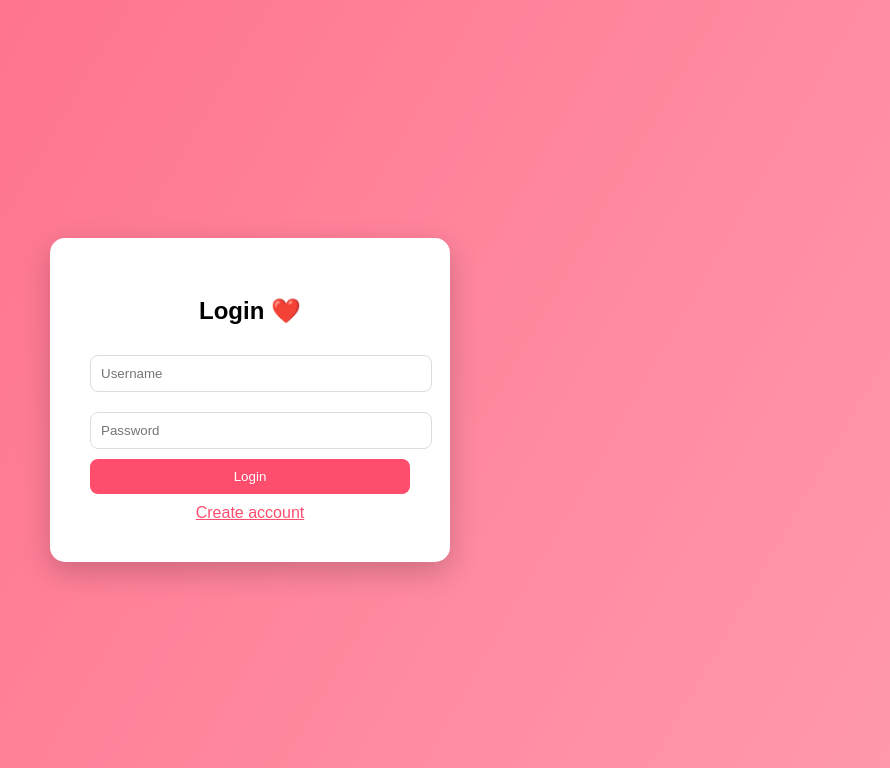
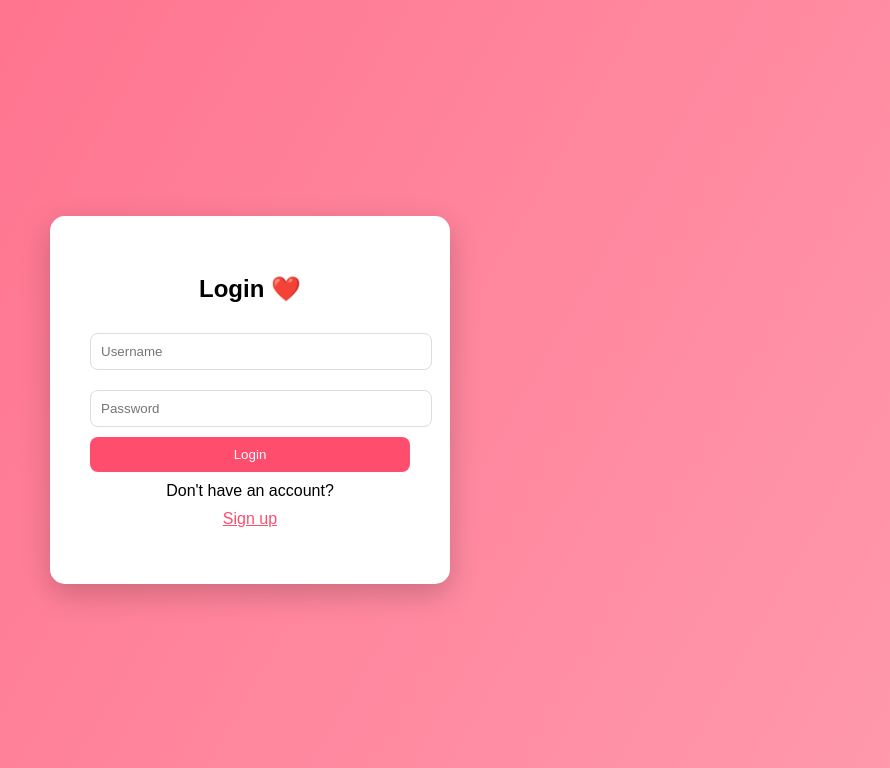
Before and after one commit to beenzuh20-rgb/soulmatch, a Flask app: template templates/login.html in a window 1280 px wide. Shown: the top 768 px of the page, without its empty margins (390-1280 px from the left). Run offline with Flask 3, Linux system fonts and the light colour scheme; the template is opened without the code that fills it, so the values that code supplies are empty.

Commit message:
Update login.html

```diff
--- a/templates/login.html
+++ b/templates/login.html
@@ -68,7 +68,10 @@
         <button type="submit">Login</button>
     </form>
 
-    <a href="/signup">Create account</a>
+   <p style="text-align:center; margin-top:10px;">
+    Don't have an account?
+    <a href="/signup">Sign up</a>
+</p>
 </div>
 
 </body>
```
